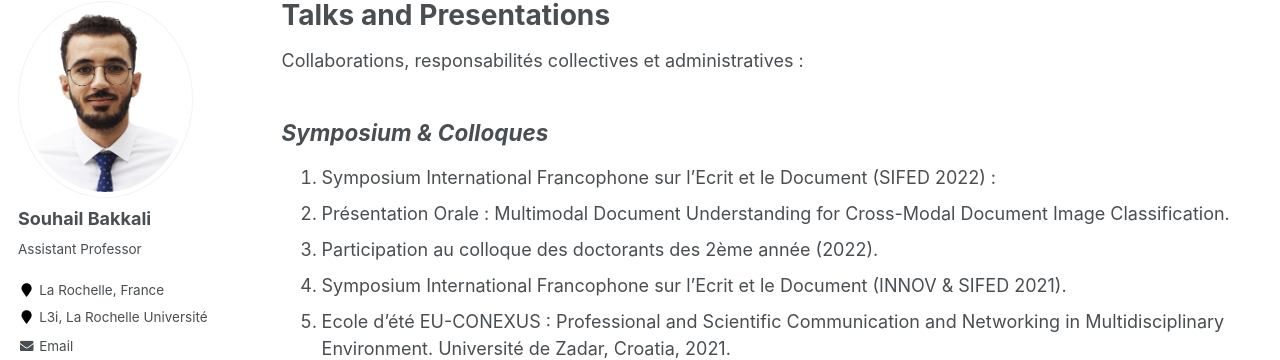
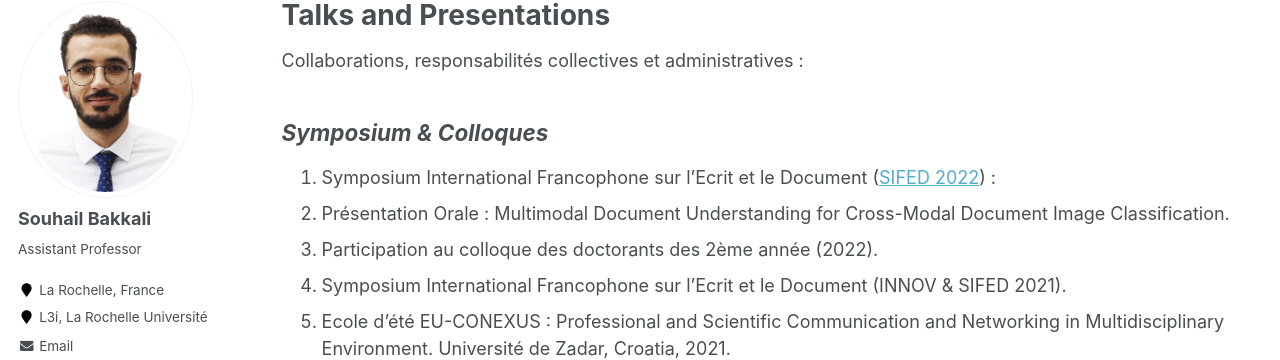
Before and after one commit to Sbakkalii/Sbakkalii.github.io, a Jekyll site: the page built from _talks/talks.md, in a window 1280 px wide and 900 px high. Shown: the part 117-477 px from the top of the window. Built offline with Jekyll 4.4.1, drawn with Linux system fonts in a browser that asks for light colours; some web fonts are replaced; part of the change alters nothing that is shown.

```diff
--- a/_talks/talks.md
+++ b/_talks/talks.md
@@ -11,8 +11,8 @@ Collaborations, responsabilités collectives et administratives :
 
 ## <i> **Symposium & Colloques** </i>
 
-1. Symposium International Francophone sur l’Ecrit et le Document (SIFED 2022) :
-1. Présentation Orale : Multimodal Document Understanding for Cross-Modal Document Image Classification.
+1. Symposium International Francophone sur l’Ecrit et le Document ([SIFED 2022](https://project.inria.fr/sifed2022/fr/)) :
+  1. Présentation Orale : Multimodal Document Understanding for Cross-Modal Document Image Classification.
 1. Participation au colloque des doctorants des 2ème année (2022).
 1. Symposium International Francophone sur l’Ecrit et le Document (INNOV & SIFED 2021).
 1. Ecole d’été EU-CONEXUS : Professional and Scientific Communication and Networking in Multidisciplinary Environment. Université de Zadar, Croatia, 2021.
```
